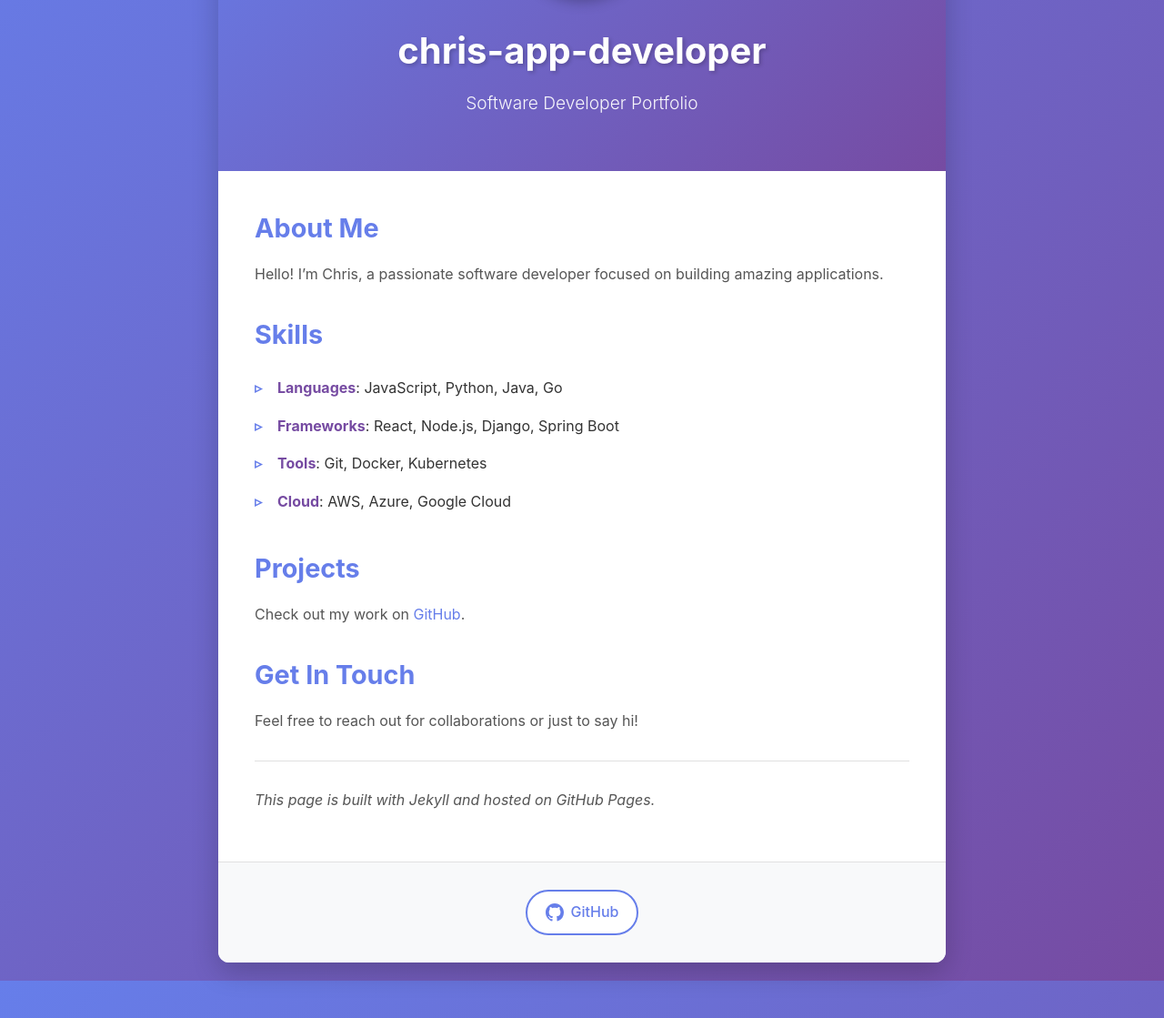
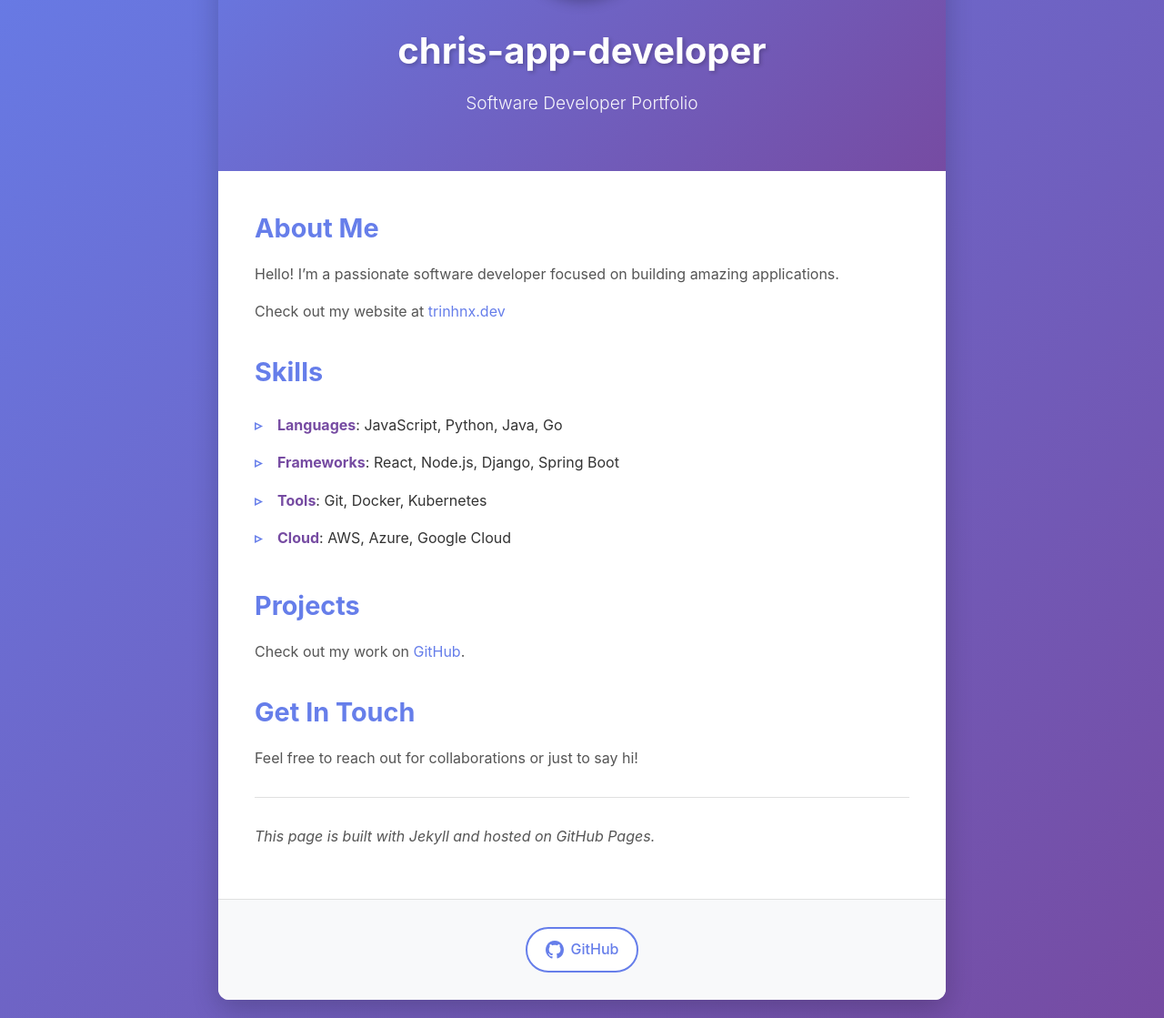
Before and after one commit to chris-app-developer/.github, a Jekyll site: the page built from index.md, in a window 1280 px wide, cut to the strip 234-1353 px from the top of the page. Shown: the whole strip at 91% size. Built offline with Jekyll 4.4.1, drawn with Linux system fonts in a browser that asks for light colours.

Commit message:
Fix configuration and profile consistency
Co-authored-by: trinhnx <88612055+trinhnx@users.noreply.github.com>

```diff
--- a/_config.yml
+++ b/_config.yml
@@ -2,7 +2,6 @@
 title: Chris App Developer
 description: Software Developer Portfolio
 author: chris-app-developer
-email:
 
 # Build settings
 markdown: kramdown
--- a/index.md
+++ b/index.md
@@ -1,12 +1,14 @@
 ---
 layout: profile
-title: Chris App Developer - Software Developer
+title: Software Developer Portfolio
 description: Welcome to my profile page
 ---
 
 ## About Me
 
-Hello! I'm Chris, a passionate software developer focused on building amazing applications.
+Hello! I'm a passionate software developer focused on building amazing applications.
+
+Check out my website at [trinhnx.dev](https://trinhnx.dev)
 
 ## Skills
 
```
Also changed, not shown: profile/README.md (+3 -1 lines).
